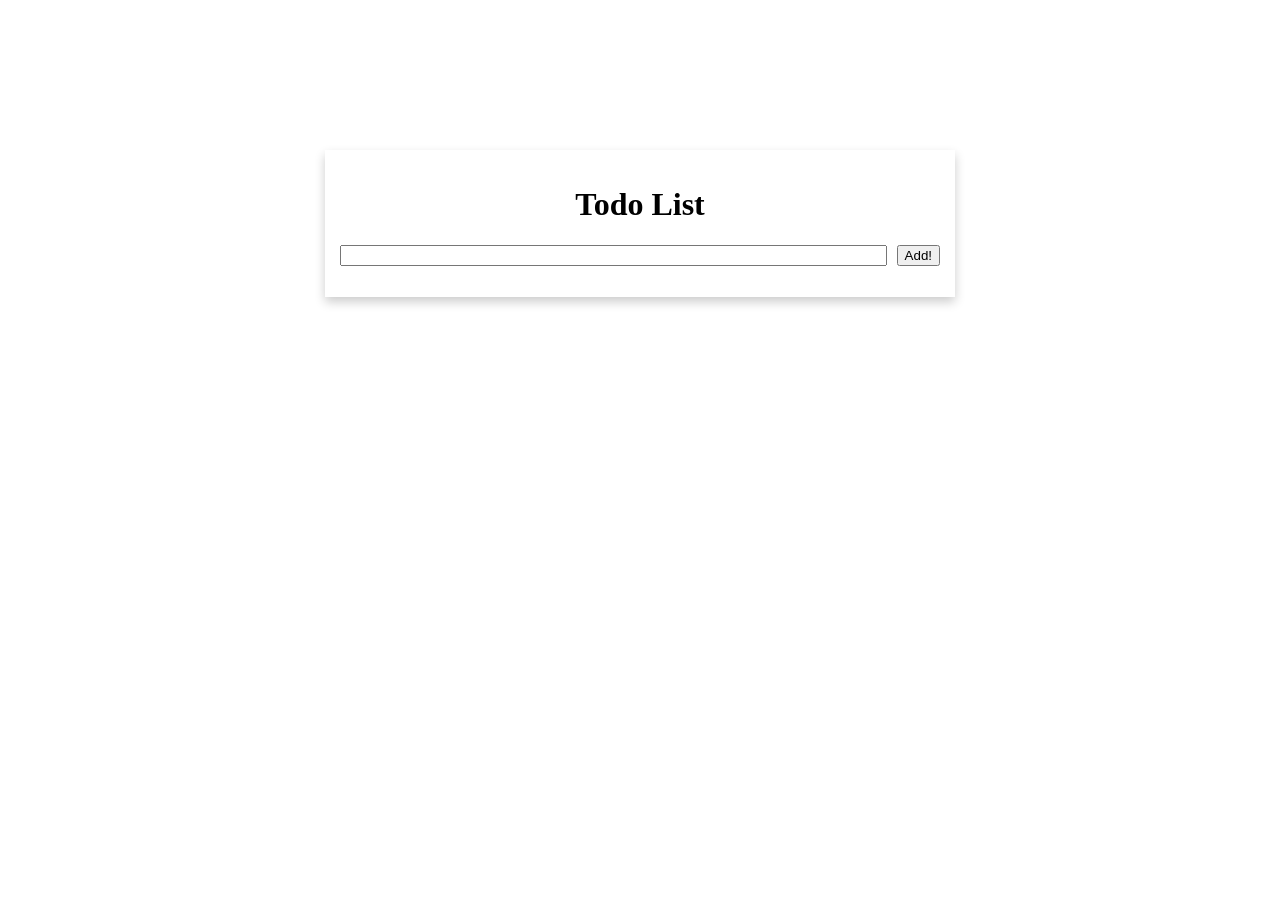
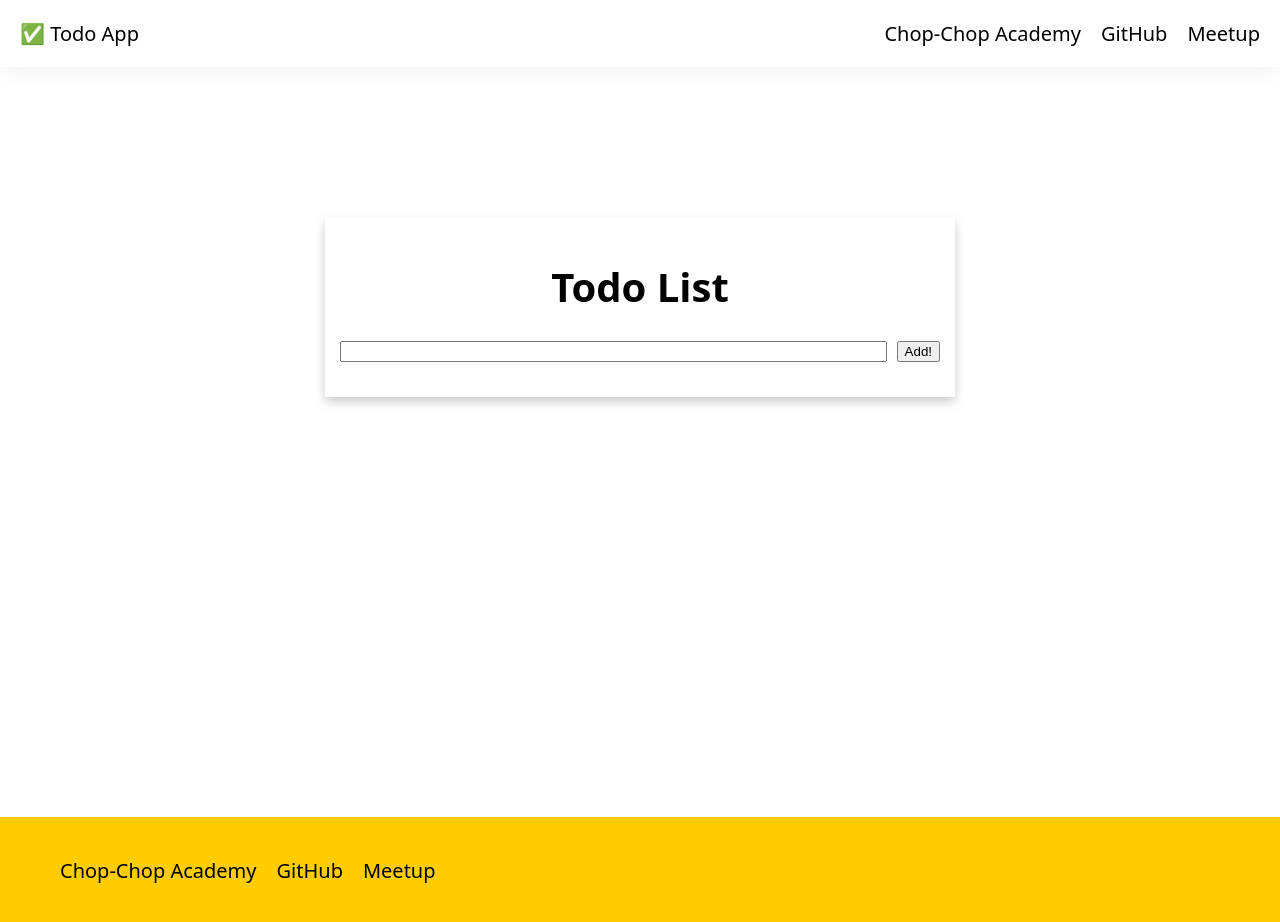
Before and after one commit to ChopChopOrg/academy, a Next.js app in the folder app/: page / in a window 1280 px wide. Before the commit the page ends 800 px from the top, so only its background shows below. Built offline with nearby package versions, Linux system fonts and the light colour scheme.

Commit message:
Add some styles

```diff
--- a/app/package.json
+++ b/app/package.json
@@ -36,6 +36,7 @@
   "dependencies": {
     "@emotion/core": "^10.0.21",
     "@emotion/styled": "^10.0.17",
+    "next": "^9.1.2",
     "react": "^16.10.2",
     "react-dom": "^16.10.2"
   },
@@ -47,7 +48,6 @@
     "eslint-config-chop-chop": "^1.2.1",
     "husky": "^3.0.9",
     "lint-staged": "^9.4.2",
-    "next": "^9.1.2",
     "prettier": "^1.18.2",
     "typescript": "^3.6.4"
   }
--- a/app/pages/index.tsx
+++ b/app/pages/index.tsx
@@ -1,6 +1,15 @@
+import React from "react";
+import Head from "next/head";
+
 import { ToDo } from "../src/components/ToDo";
+import { PageLayout } from "../src/components/PageLayout";
 
-const Index = () => <ToDo />;
+const Index = () => (
+  <PageLayout>
+    <Head>Todo App</Head>
+    <ToDo />
+  </PageLayout>
+);
 
 // eslint-disable-next-line import/no-default-export
 export default Index;
--- /dev/null
+++ b/app/src/components/PageLayout.tsx
@@ -0,0 +1,100 @@
+/** @jsx jsx */
+import { jsx, Global } from "@emotion/core";
+import React from "react";
+import styled from "@emotion/styled";
+
+import { theme } from "../theme";
+
+const globalStyles = {
+  "html, body, #__next": { height: "100%" },
+  body: { margin: 0 },
+};
+
+const PageContainer = styled.div`
+  color: ${theme.colors.black};
+  background: ${theme.colors.white};
+
+  font-size: 20px;
+  font-family: system-ui, -apple-system, BlinkMacSystemFont, "Segoe UI", Roboto,
+    Oxygen, Ubuntu, Cantarell, "Open Sans", "Helvetica Neue", sans-serif;
+`;
+
+const PageHeader = styled.header`
+  display: flex;
+  flex-direction: row;
+
+  box-shadow: 0 0 25px ${theme.colors.shadow};
+  padding: 1em;
+`;
+
+const NavLink = styled.a`
+  margin-left: 1em;
+  text-decoration: none;
+
+  color: ${theme.colors.black};
+
+  :focus,
+  :hover {
+    text-decoration: underline;
+  }
+`;
+
+export const PageLayout: React.FC = ({ children }) => {
+  return (
+    <>
+      <Global styles={globalStyles} />
+      <PageContainer>
+        <PageHeader>
+          <em css={{ fontStyle: "normal", display: "block", flex: 1 }}>
+            <span role="img" aria-label="">
+              ✅
+            </span>{" "}
+            Todo App
+          </em>
+          <nav>
+            <NavLink href="https://chop-chop.org/academy-web-apps">
+              Chop-Chop Academy
+            </NavLink>
+            <NavLink href="https://github.com/ChopChopOrg/academy">
+              GitHub
+            </NavLink>
+            <NavLink href="https://www.meetup.com/Chop-Chop-Academy-Web-Apps/">
+              Meetup
+            </NavLink>
+          </nav>
+        </PageHeader>
+        <main css={{ minHeight: "75vh" }}>{children}</main>
+        <footer
+          css={{
+            padding: "2em",
+            background: theme.colors.yellow,
+          }}
+        >
+          <ul
+            css={{
+              listStyle: "none",
+              display: "flex",
+              flexDirection: "row",
+              margin: 0,
+              padding: 0,
+            }}
+          >
+            <li>
+              <NavLink href="https://chop-chop.org/">Chop-Chop Academy</NavLink>
+            </li>
+            <li>
+              <NavLink href="https://github.com/ChopChopOrg/academy">
+                GitHub
+              </NavLink>
+            </li>
+            <li>
+              <NavLink href="https://www.meetup.com/Chop-Chop-Academy-Web-Apps/">
+                Meetup
+              </NavLink>
+            </li>
+          </ul>
+        </footer>
+      </PageContainer>
+    </>
+  );
+};
--- /dev/null
+++ b/app/src/theme.ts
@@ -0,0 +1,14 @@
+/**
+ * Based on System UI spec
+ * @see https://system-ui.com/theme/
+ */
+
+export const theme = {
+  colors: {
+    yellow: "#FFCC00",
+    blue: "#00B9FD",
+    black: "#000000",
+    white: "#FFFFFF",
+    shadow: "rgba(0, 0, 0, 0.08)",
+  },
+};
```
